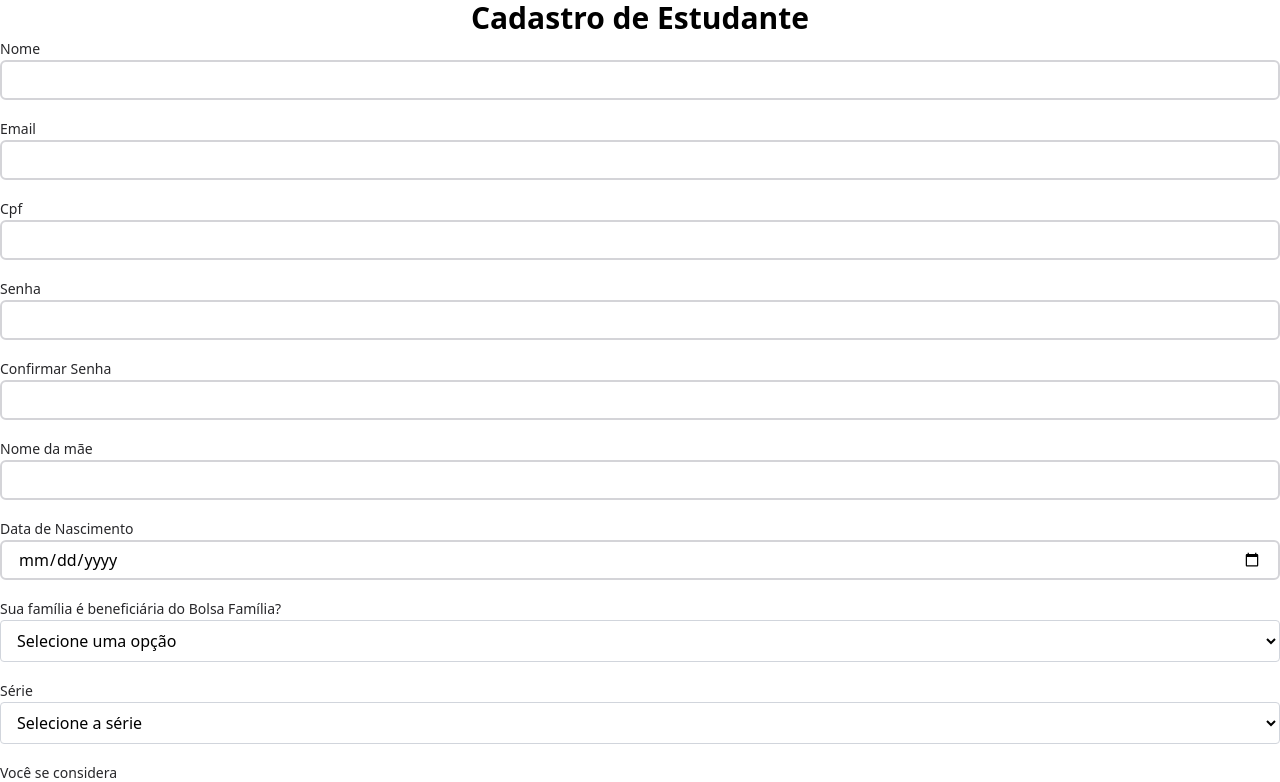
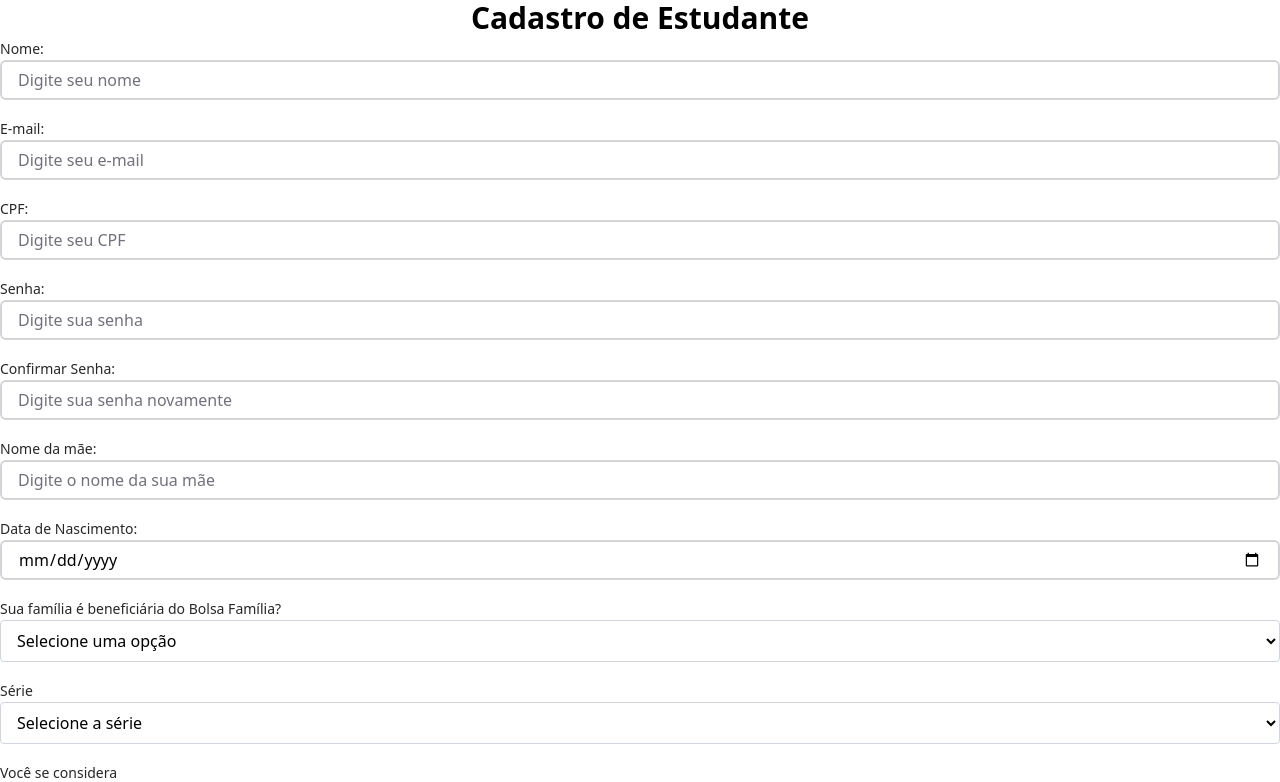
Before and after one commit to paulorvidal/omif, a React (Vite) app: page /student-register in a window 1280 px wide. Shown: the top 782 px of the page. Built offline with nearby package versions, Linux system fonts and the light colour scheme.

Commit message:
Padronizando input de registro

```diff
--- a/src/pages/StudentRegister.tsx
+++ b/src/pages/StudentRegister.tsx
@@ -5,6 +5,42 @@ import { Label } from "../components/ui/Label";
 import { Button } from "../components/ui/Button";
 import { createStudent } from "../services/studentService";
 import type { CreateStudentRequest } from "../services/studentService";
+import { z } from "zod";
+import { zodResolver } from "@hookform/resolvers/zod";
+import { Field } from "../components/form/Field";
+
+const studentSchema = z
+  .object({
+    name: z.string().nonempty("O nome é obrigatório"),
+    email: z.string().email("Email inválido"),
+    cpf: z.string().min(11, "CPF deve ter pelo menos 11 dígitos"),
+    password: z
+      .string()
+      .min(6, "A senha deve ter no mínimo 6 caracteres")
+      .refine((s) => !/\s/.test(s), "A senha não pode conter espaços"),
+    confirmPassword: z.string(),
+    motherName: z.string().nonempty("O nome da mãe é obrigatório"),
+    birthDate: z
+      .string()
+      .refine((v) => new Date(v) <= new Date(), "Data não pode ser no futuro"),
+    socialName: z.string().optional(),
+    auxilioBrasil: z.string().nonempty("Esse campo é obrigatório"),
+    grade: z.coerce
+      .number()
+      .min(1, "Selecione uma série")
+      .max(4, "Selecione uma série"),
+    ethnicity: z.string().nonempty("Esse campo é obrigatório"),
+    gender: z.string().nonempty("Esse campo é obrigatório"),
+    elementarySchoolCompletionPlace: z
+      .string()
+      .nonempty("Esse campo é obrigatório"),
+    incomeRange: z.string().nonempty("Esse campo é obrigatório"),
+  })
+  .refine((data) => data.password === data.confirmPassword, {
+    message: "As senhas não coincidem",
+    path: ["confirmPassword"],
+  });
+
 
 type FormData = CreateStudentRequest & { confirmPassword: string };
 
@@ -12,146 +48,78 @@ export const StudentRegister = () => {
   const {
     register,
     handleSubmit,
-    watch,
-    formState: { errors, isSubmitting },
+    formState: { errors },
   } = useForm<FormData>({
+    resolver: zodResolver(studentSchema),
     defaultValues: { socialName: "" },
   });
 
-  const password = watch("password");
-
   const onSubmit = async (data: FormData) => {
-    const { confirmPassword, ...payload } = data;
-    try {
-      const response = await createStudent(payload);
-      console.log("Estudante criado com sucesso:", response);
-      // você pode resetar o form aqui se quiser
-    } catch (err: any) {
-      console.error("Erro ao criar estudante:", err.response || err);
-    }
+    const {...payload } = data;
+    await createStudent(payload);
   };
 
   return (
     <div>
       <H1>Cadastro de Estudante</H1>
       <form onSubmit={handleSubmit(onSubmit)} className="space-y-4">
-        <div>
-          <Label>Nome</Label>
-          <Input
+        <Field
+            label="Nome:"
             type="text"
-            {...register("name", { required: "O nome é obrigatório" })}
+            placeholder="Digite seu nome"
+            register={register("name")}
+            error={errors.name?.message}
           />
-          {errors.name && (
-            <span className="text-sm text-red-500">{errors.name.message}</span>
-          )}
-        </div>
 
-        <div>
-          <Label>Email</Label>
-          <Input
-            type="email"
-            {...register("email", {
-              required: "O email é obrigatório",
-              pattern: {
-                value: /\S+@\S+\.\S+/,
-                message: "Email inválido",
-              },
-            })}
+        <Field
+            label="E-mail:"
+            type="text"
+            placeholder="Digite seu e-mail"
+            register={register("email")}
+            error={errors.email?.message}
           />
-          {errors.email && (
-            <span className="text-sm text-red-500">{errors.email.message}</span>
-          )}
-        </div>
 
-        <div>
-          <Label>Cpf</Label>
-          <Input
-            type="cpf"
-            {...register("cpf", {
-              required: "O cpf é obrigatório",
-            })}
+        <Field
+            label="CPF:"
+            type="text"
+            placeholder="Digite seu CPF"
+            register={register("cpf")}
+            error={errors.cpf?.message}
           />
-          {errors.cpf && (
-            <span className="text-sm text-red-500">{errors.cpf.message}</span>
-          )}
-        </div>
 
-        <div>
-          <Label>Senha</Label>
-          <Input
+        <Field
+            label="Senha:"
             type="password"
-            {...register("password", {
-              required: "A senha é obrigatória",
-              minLength: {
-                value: 6,
-                message: "A senha deve ter no mínimo 6 caracteres",
-              },
-              validate: (value) =>
-                !/\s/.test(value) ||
-                "A senha não pode conter espaços em branco",
-            })}
+            placeholder="Digite sua senha"
+            register={register("password")}
+            error={errors.password?.message}
           />
-          {errors.password && (
-            <span className="text-sm text-red-500">
-              {errors.password.message}
-            </span>
-          )}
-        </div>
 
-        <div>
-          <Label>Confirmar Senha</Label>
-          <Input
+        <Field
+            label="Confirmar Senha:"
             type="password"
-            {...register("confirmPassword", {
-              required: "Confirme sua senha",
-              validate: (value) =>
-                value === password || "As senhas não coincidem",
-            })}
+            placeholder="Digite sua senha novamente"
+            register={register("confirmPassword")}
+            error={errors.confirmPassword?.message}
           />
-          {errors.confirmPassword && (
-            <span className="text-sm text-red-500">
-              {errors.confirmPassword.message}
-            </span>
-          )}
-        </div>
 
-        <div>
-          <Label>Nome da mãe</Label>
-          <Input
+        <Field
+            label="Nome da mãe:"
             type="text"
-            {...register("motherName", {
-              required: "O nome da mãe é obrigatório",
-            })}
+            placeholder="Digite o nome da sua mãe"
+            register={register("motherName")}
+            error={errors.motherName?.message}
           />
-          {errors.motherName && (
-            <span className="text-sm text-red-500">
-              {errors.motherName.message}
-            </span>
-          )}
-        </div>
 
-        <div>
-          <Label>Data de Nascimento</Label>
-          <Input
+        <Field
+            label="Data de Nascimento:"
             type="date"
-            {...register("birthDate", {
-              required: "A data de nascimento é obrigatória",
-              validate: (value) => {
-                const today = new Date();
-                const birthDate = new Date(value);
-                if (birthDate > today) {
-                  return "A data de nascimento não pode ser no futuro";
-                }
-                return true;
-              },
-            })}
+            placeholder="Digite sua data de nascimento"
+            register={register("birthDate")}
+            error={errors.birthDate?.message}
           />
-          {errors.birthDate && (
-            <span className="text-sm text-red-500">
-              {errors.birthDate.message}
-            </span>
-          )}
-        </div>
+
+
 
         <div>
           <Label>Sua família é beneficiária do Bolsa Família?</Label>
```
